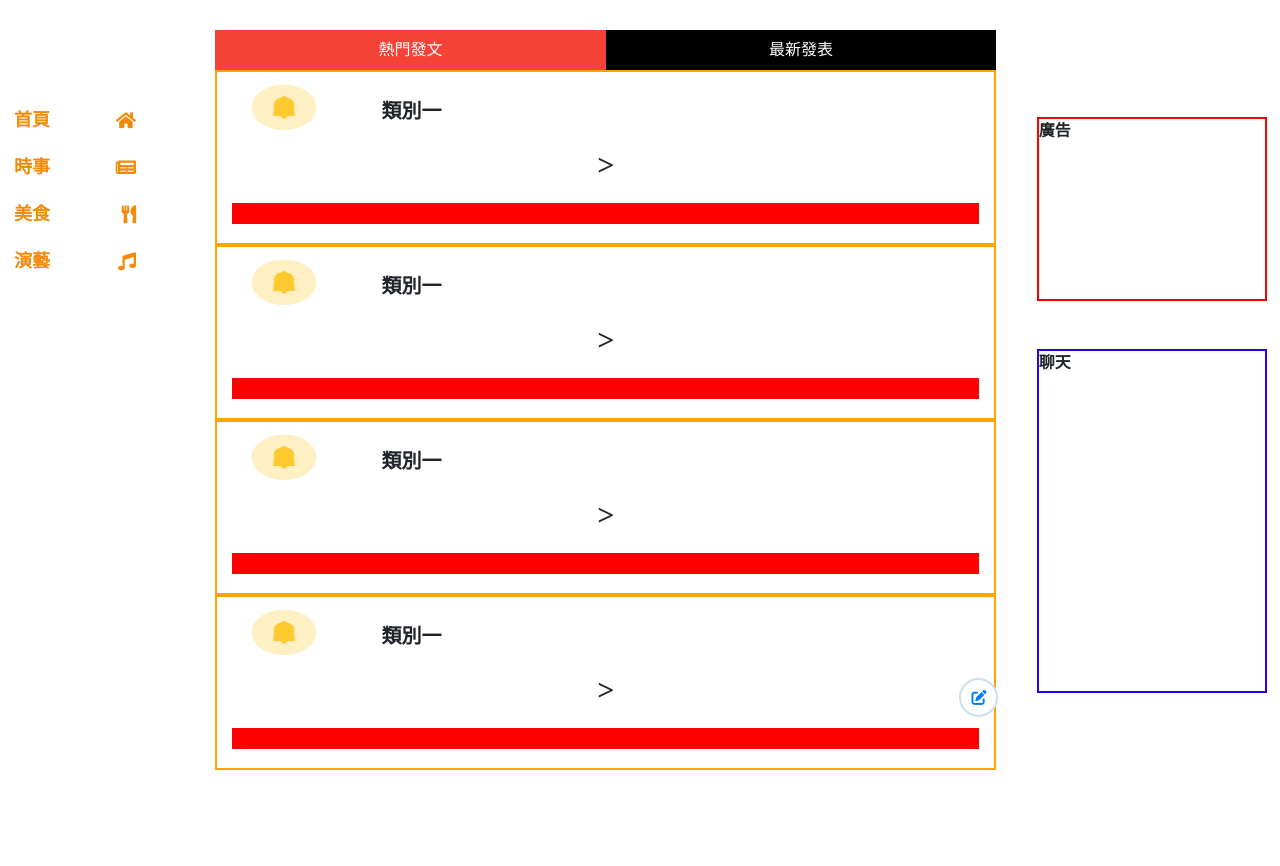
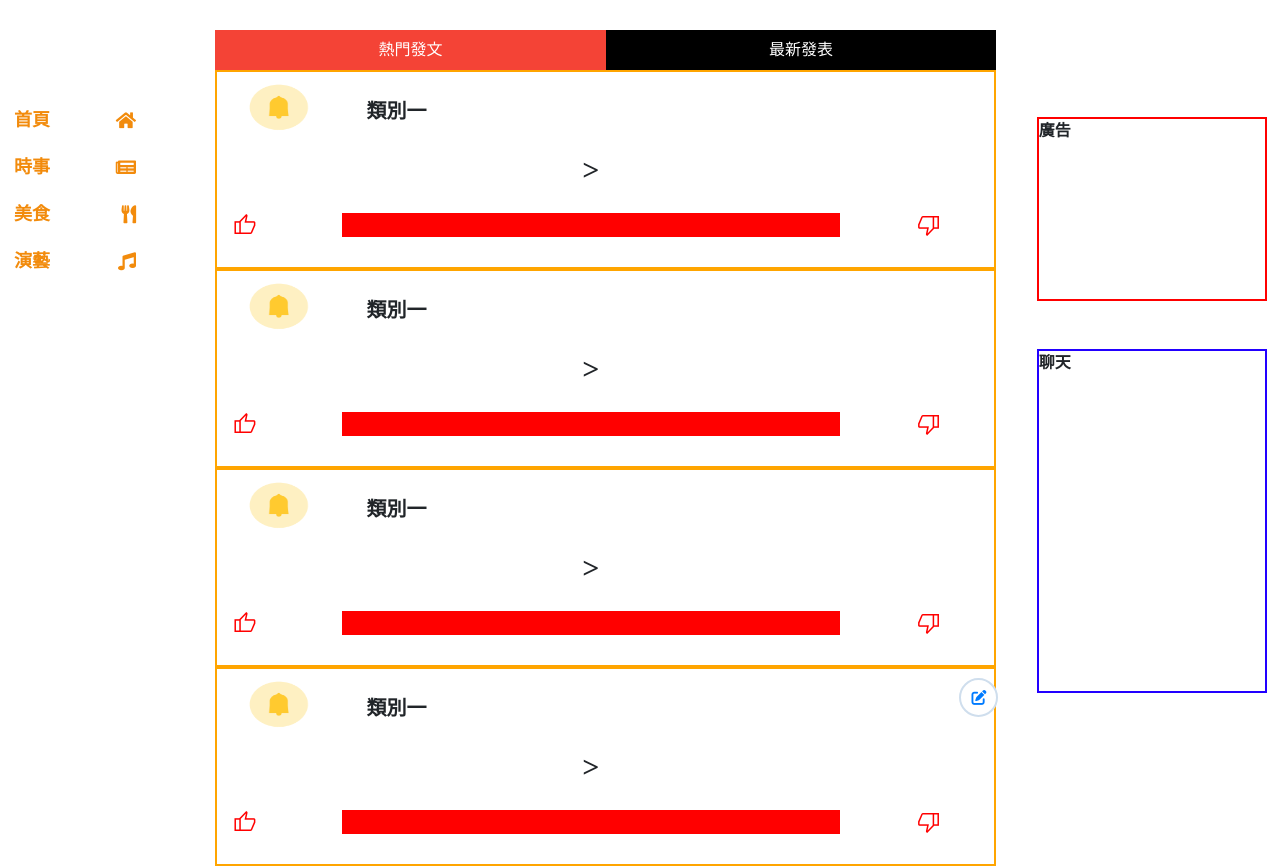
Before and after one commit to gardy11/SpeaCup, a PHP site: page / in a window 1280 px wide. Shown: the part 67-933 px from the top of the page. Before the commit the page ends 837 px from the top, so only its background shows below. Run offline with PHP 8.4, Linux system fonts and the light colour scheme; data that the repository does not hold is empty; some libraries are stand-ins or nearby versions.

Commit message:
likes and angry icon

```diff
--- a/CSS/style.css
+++ b/CSS/style.css
@@ -453,3 +453,21 @@ nav.navbar {
   color: #fff !important;
   background-color: #f44336 !important
 }
+
+
+.material-symbols-outlined {
+  font-variation-settings:
+  'FILL' 0,
+  'wght' 400,
+  'GRAD' 0,
+  'opsz' 48,
+  'color'red
+}
+
+.material-symbols-outlined {
+  font-variation-settings:
+  'FILL' 0,
+  'wght' 400,
+  'GRAD' 0,
+  'opsz' 48
+}
--- a/index.php
+++ b/index.php
@@ -26,6 +26,7 @@
       document.images[TargetID].src = FildAddres;
     }
   </script>
+  <link rel="stylesheet" href="https://fonts.googleapis.com/css2?family=Material+Symbols+Outlined:opsz,wght,FILL,GRAD@20..48,100..700,0..1,-50..200" />
 </head>
 
 <body class="body">
@@ -172,8 +173,8 @@
           $rowIndexHot = $resultIndexHot->fetch_object();
           echo
           '<div class="row" style="border: solid 2px orange; width: 100%;">' .
-            '<div class="col-12">' .
-            '<form class="row">' .
+            '<div class="col-12 row">' .
+              '<form class="row col-12">' .
                 '<img src="assets/img/bell.png " class="col-2" width="70px" height="70px">' .
                 '<div class="col-2 mt-4" style=" text-align:center; font-size: 20px;">' .
                 '類別一' .
@@ -183,9 +184,17 @@
               '<div class="col-12" style=" text-align:center;font-size: 30px;">' .
                 '<p style="overflow-wrap: break-word;">>' . $rowIndexHot->title . '</p>' .
               '</div>' .
-            '<div class="col-12 nopadding" style="height:12%;background:yellow;">'.
+              '<div class="col-1 material-symbols-outlined" style="color:red;">
+              thumb_up_off
+              </div>'.
+              '<div class="col-1">'.$rowIndexHot->likes.'</div>'.
+              '<div class="col-8 nopadding" style="height:12%;background:yellow;">'.
                 '<div style="background:red;height:100%; width: calc(100% * ('.$rowIndexHot->likes.'/'.$rowIndexHot->total.'));"></div>'.
               '</div>'.
+              '<div class="col-1">'.$rowIndexHot->angry.'</div>'.
+              '<div class="col-1 material-symbols-outlined" style="color:red;">
+              thumb_down_off
+              </div>'.
               '<div class="col-12 nopadding" style="height:10%;">'.
                         '<p>&nbsp</P>'.
               '</div>'.
```
Lines whose indentation alone changed are shown as unchanged.
